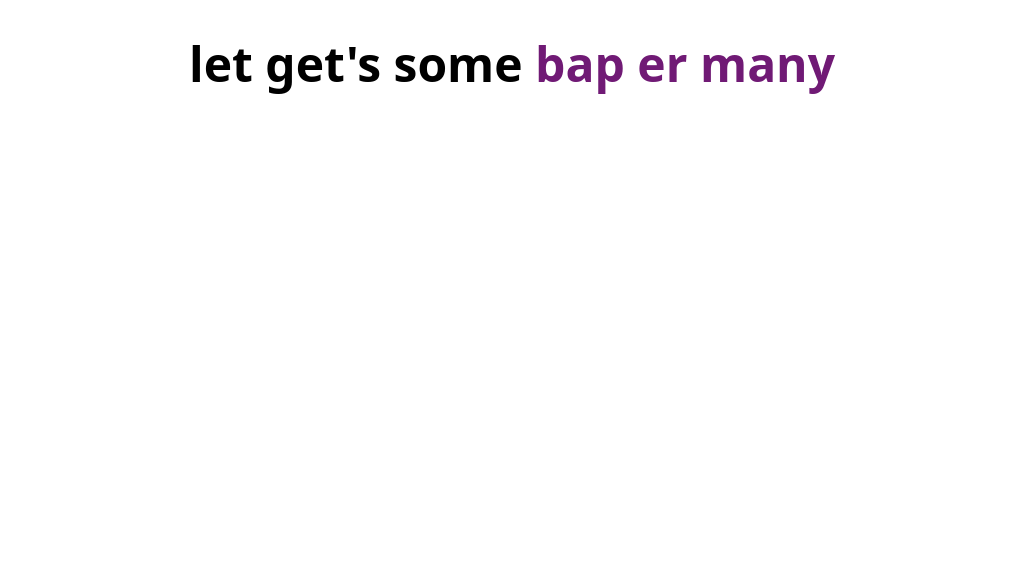
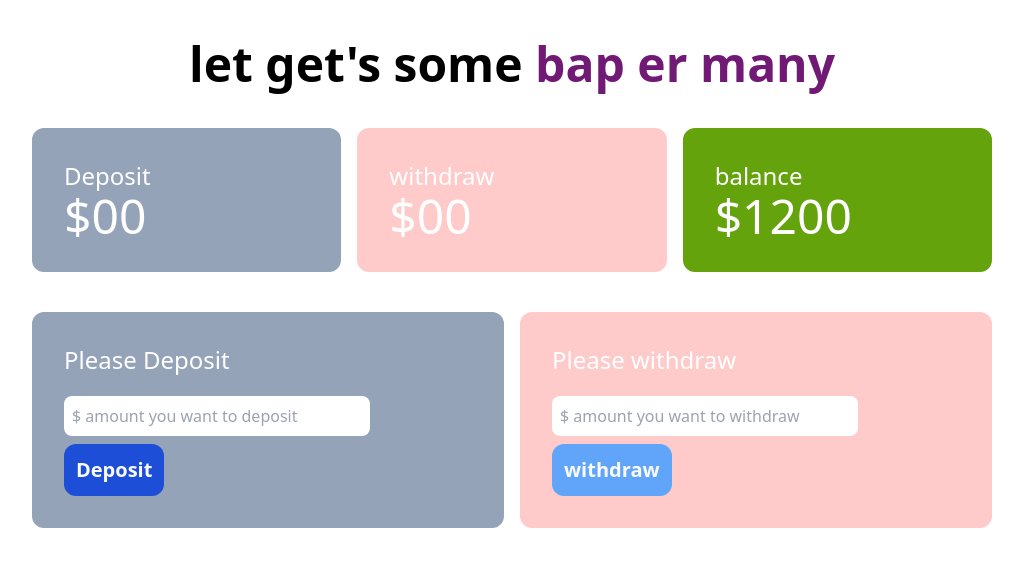
Before and after one commit to deluardon/baper-bank, a plain HTML site: page bank.html in a window 1280 px wide. Shown: the whole page, without its empty margins (128-1151 px from the left). Drawn offline with nearby package versions, Linux system fonts and the light colour scheme.

Commit message:
baper bank

```diff
--- a/bank.html
+++ b/bank.html
@@ -1,8 +1,8 @@
 <!DOCTYPE html>
 <html lang="en">
   <head>
-    <meta charset="UTF-8">
-    <meta name="viewport" content="width=device-width, initial-scale=1.0">
+    <meta charset="UTF-8" />
+    <meta name="viewport" content="width=device-width, initial-scale=1.0" />
     <title>bap er taka</title>
     <script src="https://cdn.tailwindcss.com"></script>
   </head>
@@ -13,7 +13,45 @@
       </h1>
     </header>
     <main>
+      <section>
+        <div class="grid grid-cols-3 grid-flow-col gap-4  w-9/12 mx-auto mt-10 text-white">
+          <div class="bg-slate-400 rounded-xl p-8">
+            <h1 class="text-2xl">Deposit</h1>
+            <h3 class="text-5xl">$00</h3>
 
+          </div>
+          <!-- ... -->
+          <div class="bg-red-200 rounded-xl p-8">
+            <h1 class="text-2xl">withdraw</h1>
+            <h3 class="text-5xl">$00</h3>
+
+          </div>
+          <div class="bg-lime-600 rounded-xl p-8">
+            <h1 class="text-2xl">balance</h1>
+            <h3 class="text-5xl">$1200</h3>
+          </div>
+        </div>
+      </section>
+      <!-- new section  -->
+
+      <section>
+        <div class="grid grid-cols-2 grid-flow-col gap-4  w-9/12 mx-auto mt-10 text-white">
+            <div class="bg-slate-400 rounded-xl p-8">
+              <h1 class="text-2xl">Please Deposit</h1>
+              <input class="p-2 rounded-lg w-9/12 mt-5" type="text" placeholder="$ amount you want to deposit">
+              <button class="block mt-2 btn-primary text-zinc-50 bg-blue-700
+              p-3 rounded-xl font-bold text-xl">Deposit</button>
+
+            </div>
+            <!-- ... -->
+            <div class="bg-red-200 rounded-xl p-8">
+              <h1 class="text-2xl">Please withdraw</h1>
+              <input class="p-2 rounded-lg w-9/12 mt-5" type="text" placeholder="$ amount you want to withdraw ">
+              <button class="block mt-2 btn-primary text-zinc-50 bg-blue-400
+              p-3 rounded-xl font-bold text-xl">withdraw</button>
+            </div>
+          </div>
+      </section>
     </main>
   </body>
 </html>
--- a/js/login.js
+++ b/js/login.js
@@ -12,6 +12,7 @@ document.getElementById('btn-submit').addEventListener('click', function(){
         console.log('valid user');
     }
     else{
+        alert('tor baper bank eta je vull password diye cesta kortecis');
         console.log('invalid user');
     }
 })
```
Lines whose indentation alone changed are shown as unchanged.
